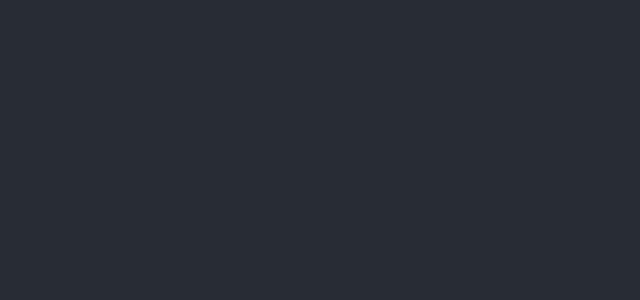
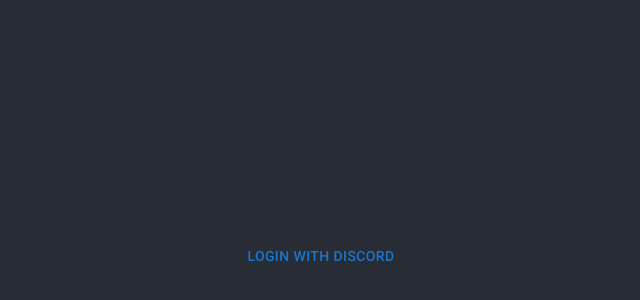
Before and after one commit to thomasreichmann/discord-embed-editor, a React (Create React App) app: page / in a window 1280 px wide. Shown: the part 144-444 px from the top of the page, without its empty margins (319-959 px from the left). Built offline with nearby package versions, Linux system fonts and the light colour scheme.

Commit message:
used env

```diff
--- a/src/App.tsx
+++ b/src/App.tsx
@@ -1,8 +1,12 @@
-import logo from './logo.svg';
 import './App.css';
+import { Button } from '@mui/material';
 
 function App() {
-	return <div className='App'></div>;
+	return (
+		<div className="App">
+			<Button href={process.env.REACT_APP_DISCORD_OAUTH_URL}>Login with Discord</Button>
+		</div>
+	);
 }
 
 export default App;
```
